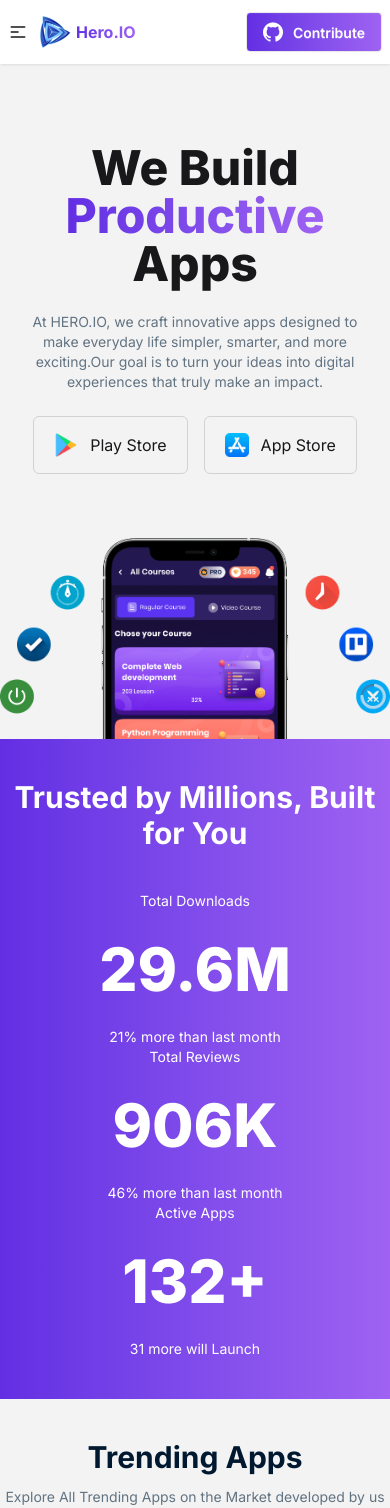
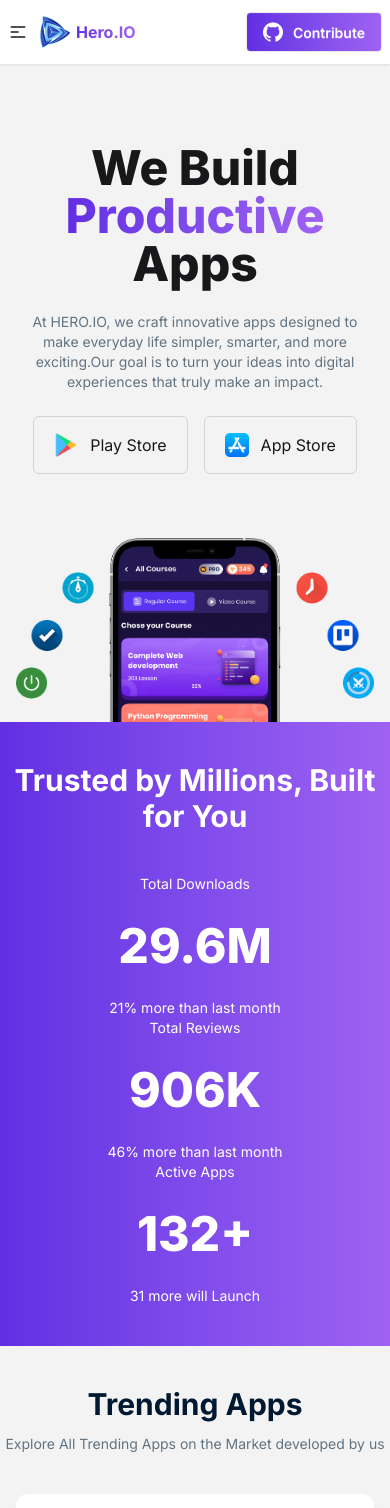
Before and after one commit to zashemkhan/Assignment-8, a React (Vite) app in the folder Assignment-8/: page / in a window 390 px wide. Shown: the top 1508 px of the page. Built offline with nearby package versions, Linux system fonts and the light colour scheme; grey boxes are pictures that could not be loaded.

Commit message:
fix hero image size

```diff
--- a/Assignment-8/src/COmponents/Hero/HeroSection.jsx
+++ b/Assignment-8/src/COmponents/Hero/HeroSection.jsx
@@ -19,7 +19,7 @@ const HeroSection = () => {
           simpler, smarter, and more exciting.Our goal is to turn your ideas
           into digital experiences that truly make an impact.
         </p>
-        <div className="flex items-center gap-4 justify-center lg:mt-6">
+        <div className="flex items-center gap-4 justify-center lg:mt-6 ">
           <a href="https://play.google.com/store/games?hl=en" className="">
             <button className="flex items-center gap-3 py-4 lg:px-8 px-5 border-1 border-[#d2d2d2] rounded-md">
               <img src={playStore} className="w-6 h-6" alt="" />
@@ -36,7 +36,10 @@ const HeroSection = () => {
             </button>
           </a>
         </div>
-        <div className=" overflow-hidden flex justify-center mt-10">
+        <div
+          className=" overflow-hidden flex justify-center mt-10 w-11/12 mx-auto
+        "
+        >
           <img className="h-full  object-cover" src={heroImage} alt="" />
         </div>
       </div>
@@ -47,17 +50,17 @@ const HeroSection = () => {
         <div className="lg:flex-row flex flex-col  justify-center items-center lg:py-10 pt-10 lg:gap-50 text-center lg:mt-6">
           <div className="space-y-7 space">
             <p className="text-sm ">Total Downloads</p>
-            <h4 className="text-6xl font-extrabold">29.6M</h4>
+            <h4 className="lg:text-6xl text-5xl font-extrabold">29.6M</h4>
             <p className="text-sm">21% more than last month</p>
           </div>
           <div className="space-y-7 space">
             <p className="text-sm ">Total Reviews</p>
-            <h4 className="text-6xl font-extrabold">906K</h4>
+            <h4 className="lg:text-6xl text-5xl font-extrabold">906K</h4>
             <p className="text-sm">46% more than last month</p>
           </div>
           <div className="space-y-7 space">
             <p className="text-sm ">Active Apps</p>
-            <h4 className="text-6xl font-extrabold">132+</h4>
+            <h4 className="lg:text-6xl text-5xl font-extrabold">132+</h4>
             <p className="text-sm">31 more will Launch</p>
           </div>
         </div>
```
